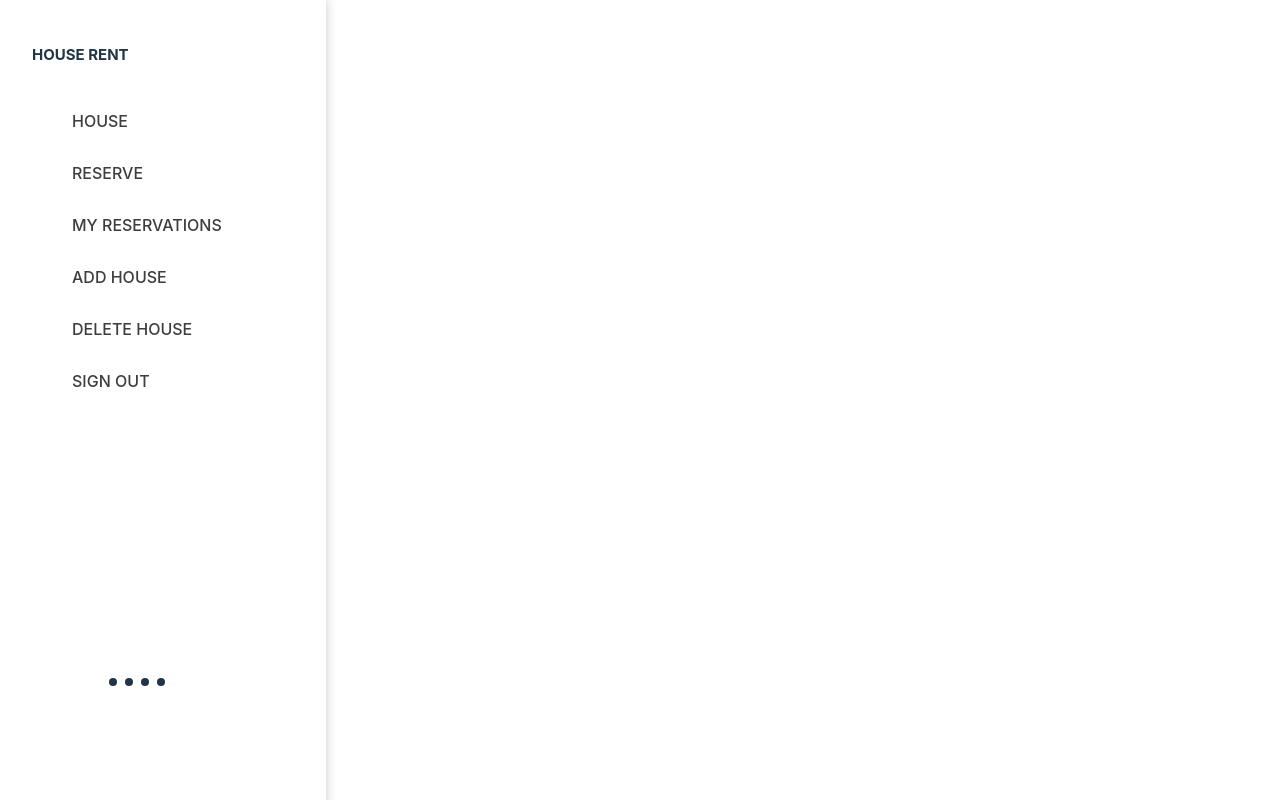
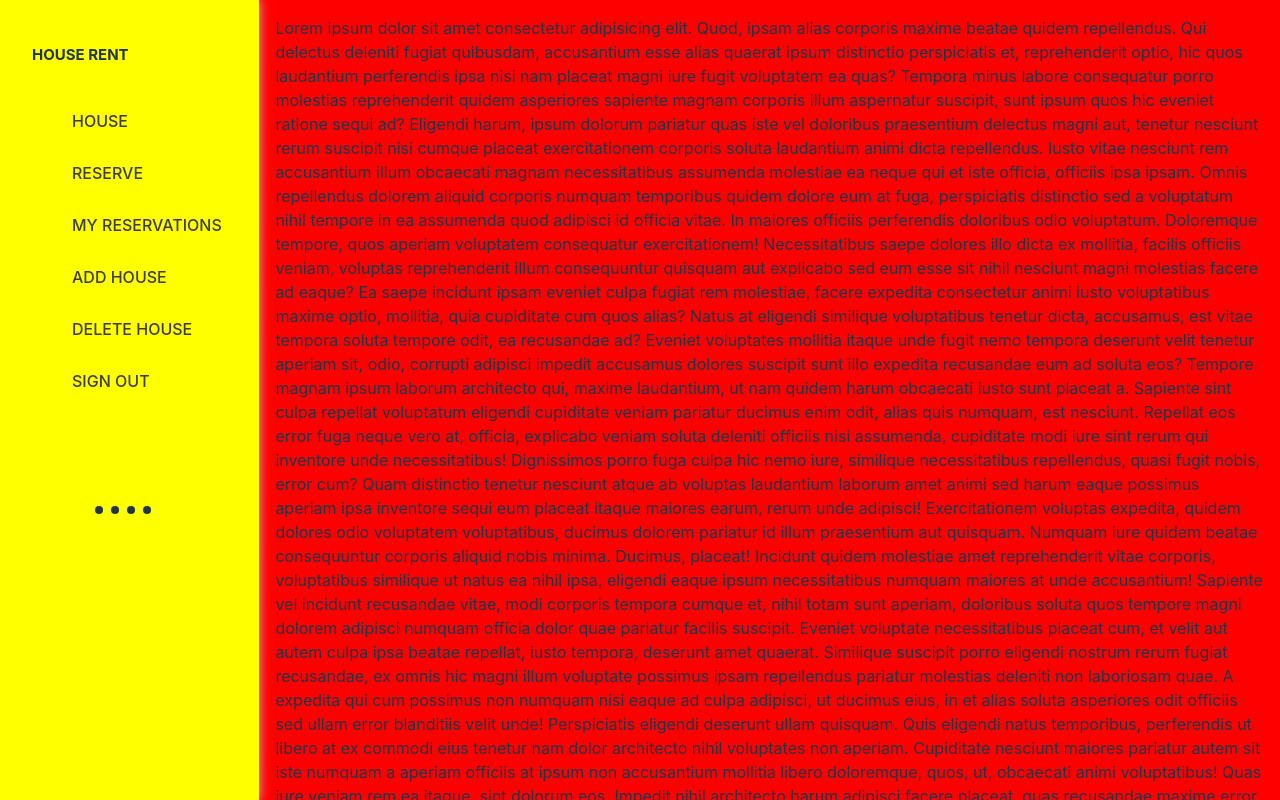
Before and after one commit to yashodhicy/Final-capstone-front-end, a React (Vite) app: page / in a window 1280 px wide. Built offline with nearby package versions, Linux system fonts and the light colour scheme.

Commit message:
Restructure the layout

```diff
--- a/src/App.css
+++ b/src/App.css
@@ -1,45 +1,20 @@
-#root {
-  max-width: 1280px;
-  margin: 0 auto;
-  padding: 2rem;
-  text-align: center;
+body {
+  min-height: 100vh;
+  min-width: 100vw;
+  background-color:aqua ;
 }
 
-.logo {
-  height: 6em;
-  padding: 1.5em;
-  will-change: filter;
-  transition: filter 300ms;
+#root {
+  width: 100%;
+  height: 100vh;
+  background-color: yellow;
+  display: flex;
+  position: relative;
 }
 
-.logo:hover {
-  filter: drop-shadow(0 0 2em #646cffaa);
+#pages-content {
+  width: 100%;
+  background-color: red;
+  overflow-y: auto;
+  padding: 1em;
 }
-
-.logo.react:hover {
-  filter: drop-shadow(0 0 2em #61dafbaa);
-}
-
-@keyframes logo-spin {
-  from {
-    transform: rotate(0deg);
-  }
-
-  to {
-    transform: rotate(360deg);
-  }
-}
-
-@media (prefers-reduced-motion: no-preference) {
-  a:nth-of-type(2) .logo {
-    animation: logo-spin infinite 20s linear;
-  }
-}
-
-.card {
-  padding: 2em;
-}
-
-.read-the-docs {
-  color: #888;
-}
--- a/src/App.jsx
+++ b/src/App.jsx
@@ -1,16 +1,20 @@
-import { BrowserRouter as Router } from 'react-router-dom'
-import Navbar from './components/Navbar'
-
+import {  Route, RouterProvider, createBrowserRouter, createRoutesFromElements } from "react-router-dom";
+import Reservation from "./routes/Reservation";
+import Root from "./routes/Root";
+import "./App.css"
 
 function App() {
 
+  const router = createBrowserRouter(
+    createRoutesFromElements(
+      <Route path="/" element={<Root />}>
+        <Route path="/myreserve" element={<Reservation />} />
+      </Route>
+    )
+  )
   return (
-      <Router>
-      <>
-        <Navbar />
-    </>
-    </Router>
-  )
+    <RouterProvider router={router} />
+  );
 }
 
-export default App
+export default App;
--- a/src/components/componentsCss/navbar.css
+++ b/src/components/componentsCss/navbar.css
@@ -14,8 +14,6 @@
 
 #navbar {
   width: 50%;
-  height: 100vh;
-  position: fixed;
   display: flex;
   flex-direction: column;
   justify-content: space-between;
@@ -24,6 +22,9 @@
   padding: 1rem 0;
   padding-left: 1rem;
   transition: 0.5s;
+  /* position: fixed; */
+  /* margin-left: -50%; */
+  display: none;
   top: 0;
   z-index: 99;
 }
@@ -106,8 +107,7 @@
 @media (min-width: 768px) {
   #navbar {
     width: 23%;
-    position: fixed;
-    left: 0;
+    display: unset;
     padding: 2rem 0;
     padding-left: 2rem;
     box-shadow: 0 0 10px 0 rgb(200, 200, 200);
--- /dev/null
+++ b/src/routes/Reservation.jsx
@@ -0,0 +1,9 @@
+import React from 'react'
+
+const Reservation = () => {
+  return (
+    <div>Reservation</div>
+  )
+}
+
+export default Reservation
--- /dev/null
+++ b/src/routes/Root.jsx
@@ -0,0 +1,123 @@
+import React from "react";
+import Navbar from "../components/Navbar";
+
+const Root = () => {
+  return (
+    <div id="root">
+      <Navbar />
+      <div id="pages-content" >
+        Lorem ipsum dolor sit amet consectetur adipisicing elit. Quod, ipsam
+        alias corporis maxime beatae quidem repellendus. Qui delectus deleniti
+        fugiat quibusdam, accusantium esse alias quaerat ipsum distinctio
+        perspiciatis et, reprehenderit optio, hic quos laudantium perferendis
+        ipsa nisi nam placeat magni iure fugit voluptatem ea quas? Tempora minus
+        labore consequatur porro molestias reprehenderit quidem asperiores
+        sapiente magnam corporis illum aspernatur suscipit, sunt ipsum quos hic
+        eveniet ratione sequi ad? Eligendi harum, ipsum dolorum pariatur quas
+        iste vel doloribus praesentium delectus magni aut, tenetur nesciunt
+        rerum suscipit nisi cumque placeat exercitationem corporis soluta
+        laudantium animi dicta repellendus. Iusto vitae nesciunt rem accusantium
+        illum obcaecati magnam necessitatibus assumenda molestiae ea neque qui
+        et iste officia, officiis ipsa ipsam. Omnis repellendus dolorem aliquid
+        corporis numquam temporibus quidem dolore eum at fuga, perspiciatis
+        distinctio sed a voluptatum nihil tempore in ea assumenda quod adipisci
+        id officia vitae. In maiores officiis perferendis doloribus odio
+        voluptatum. Doloremque tempore, quos aperiam voluptatem consequatur
+        exercitationem! Necessitatibus saepe dolores illo dicta ex mollitia,
+        facilis officiis veniam, voluptas reprehenderit illum consequuntur
+        quisquam aut explicabo sed eum esse sit nihil nesciunt magni molestias
+        facere ad eaque? Ea saepe incidunt ipsam eveniet culpa fugiat rem
+        molestiae, facere expedita consectetur animi iusto voluptatibus maxime
+        optio, mollitia, quia cupiditate cum quos alias? Natus at eligendi
+        similique voluptatibus tenetur dicta, accusamus, est vitae tempora
+        soluta tempore odit, ea recusandae ad? Eveniet voluptates mollitia
+        itaque unde fugit nemo tempora deserunt velit tenetur aperiam sit, odio,
+        corrupti adipisci impedit accusamus dolores suscipit sunt illo expedita
+        recusandae eum ad soluta eos? Tempore magnam ipsum laborum architecto
+        qui, maxime laudantium, ut nam quidem harum obcaecati iusto sunt placeat
+        a. Sapiente sint culpa repellat voluptatum eligendi cupiditate veniam
+        pariatur ducimus enim odit, alias quis numquam, est nesciunt. Repellat
+        eos error fuga neque vero at, officia, explicabo veniam soluta deleniti
+        officiis nisi assumenda, cupiditate modi iure sint rerum qui inventore
+        unde necessitatibus! Dignissimos porro fuga culpa hic nemo iure,
+        similique necessitatibus repellendus, quasi fugit nobis, error cum? Quam
+        distinctio tenetur nesciunt atque ab voluptas laudantium laborum amet
+        animi sed harum eaque possimus aperiam ipsa inventore sequi eum placeat
+        itaque maiores earum, rerum unde adipisci! Exercitationem voluptas
+        expedita, quidem dolores odio voluptatem voluptatibus, ducimus dolorem
+        pariatur id illum praesentium aut quisquam. Numquam iure quidem beatae
+        consequuntur corporis aliquid nobis minima. Ducimus, placeat! Incidunt
+        quidem molestiae amet reprehenderit vitae corporis, voluptatibus
+        similique ut natus ea nihil ipsa, eligendi eaque ipsum necessitatibus
+        numquam maiores at unde accusantium! Sapiente vel incidunt recusandae
+        vitae, modi corporis tempora cumque et, nihil totam sunt aperiam,
+        doloribus soluta quos tempore magni dolorem adipisci numquam officia
+        dolor quae pariatur facilis suscipit. Eveniet voluptate necessitatibus
+        placeat cum, et velit aut autem culpa ipsa beatae repellat, iusto
+        tempora, deserunt amet quaerat. Similique suscipit porro eligendi
+        nostrum rerum fugiat recusandae, ex omnis hic magni illum voluptate
+        possimus ipsam repellendus pariatur molestias deleniti non laboriosam
+        quae. A expedita qui cum possimus non numquam nisi eaque ad culpa
+        adipisci, ut ducimus eius, in et alias soluta asperiores odit officiis
+        sed ullam error blanditiis velit unde! Perspiciatis eligendi deserunt
+        ullam quisquam. Quis eligendi natus temporibus, perferendis ut libero at
+        ex commodi eius tenetur nam dolor architecto nihil voluptates non
+        aperiam. Cupiditate nesciunt maiores pariatur autem sit iste numquam a
+        aperiam officiis at ipsum non accusantium mollitia libero doloremque,
+        quos, ut, obcaecati animi voluptatibus! Quas iure veniam rem ea itaque,
+        sint dolorum eos. Impedit nihil architecto harum adipisci facere
+        placeat, quas recusandae maxime error minima animi magnam esse laborum
+        voluptates! Maxime, earum? Temporibus corporis totam asperiores fugit
+        laboriosam labore delectus esse fuga, harum ipsum adipisci quasi,
+        quisquam alias reiciendis rem illum sint, explicabo eum voluptate in
+        nobis. Hic eveniet cumque nesciunt sed. Nulla odio porro placeat
+        doloribus consequatur ab necessitatibus facilis ad eaque pariatur. Quam
+        eaque modi sed beatae rem amet, porro non provident consectetur est
+        illum ipsam minus excepturi eligendi doloribus distinctio, explicabo
+        sunt deserunt perferendis consequuntur placeat officia aspernatur. Vel
+        nam fugit ipsa deleniti, ipsam voluptates nobis at? Perferendis illo
+        temporibus consequatur est rerum fugiat, vitae consequuntur pariatur
+        repudiandae ex! Eum modi voluptatum autem? Perspiciatis harum, quaerat,
+        at labore asperiores sapiente provident voluptates accusantium cumque
+        quibusdam assumenda consectetur facilis! Neque eius incidunt numquam
+        iusto alias. Eos animi ea dolorum quis laudantium, minus impedit commodi
+        ut dolor doloribus dolore, harum corrupti quaerat alias adipisci
+        praesentium deserunt atque rerum. Beatae vero consectetur architecto,
+        atque excepturi repellendus quibusdam quidem cum? Eos dolores id iste,
+        sunt totam reprehenderit repellat consequatur porro magni maxime ipsum
+        eaque dicta consectetur ad nemo laboriosam! Deleniti expedita impedit
+        asperiores minima! Iste illo sequi aperiam cum nesciunt numquam quis
+        facilis consequuntur corporis, aspernatur totam sed nisi laudantium
+        veritatis quia, dicta mollitia? Totam doloribus reiciendis, delectus
+        placeat minima earum voluptatibus, perferendis deleniti fugiat sapiente,
+        dicta quos laboriosam. Dolor nisi a eveniet totam recusandae dolorem
+        quaerat distinctio. Iste at assumenda accusamus corrupti, tenetur veniam
+        ipsa iure inventore sapiente maxime nam quos quidem delectus atque sed
+        illo esse magni ex explicabo libero debitis itaque. Quisquam, itaque
+        earum consectetur quis corporis eos, impedit reprehenderit esse tempora
+        totam delectus eum sunt repudiandae! Temporibus fuga commodi vel impedit
+        mollitia ipsam, numquam, suscipit debitis consequuntur nostrum, ullam
+        saepe? Consequatur voluptate sapiente vel nobis quisquam numquam
+        veritatis, porro sint laborum. Sint est quam eius. Eaque voluptate
+        explicabo corporis a ipsum, inventore obcaecati praesentium debitis
+        delectus vel nemo ea at suscipit modi maiores asperiores placeat.
+        Veritatis consequatur consectetur magni sequi, delectus accusamus
+        similique debitis nulla voluptate voluptatem consequuntur ab natus
+        laudantium in hic corrupti repudiandae enim officiis ex illum itaque quo
+        architecto deleniti? Perferendis mollitia sit praesentium nesciunt
+        necessitatibus omnis explicabo! Dolor quis totam quidem, optio ipsa
+        nobis sint exercitationem repudiandae, atque sequi velit quia eius a
+        placeat! Earum tempora at quibusdam et illo, ad possimus dolorem. Est
+        omnis ipsum minima dignissimos doloribus eius necessitatibus dolorum
+        molestiae deserunt soluta, voluptas illum voluptatibus? Excepturi
+        laboriosam et tenetur quam asperiores sit quibusdam molestiae illum
+        laborum, ipsam vero rem aspernatur suscipit nesciunt voluptas ipsa ea
+        autem. Vel velit alias autem tempora quas modi sequi placeat commodi
+        repellendus at voluptatum repudiandae, optio accusamus, dolorum repellat
+        dolores mollitia vero sapiente?
+      </div>
+    </div>
+  );
+};
+
+export default Root;
```
Also changed, not shown: src/components/Navbar.jsx (+36 -11 lines).
